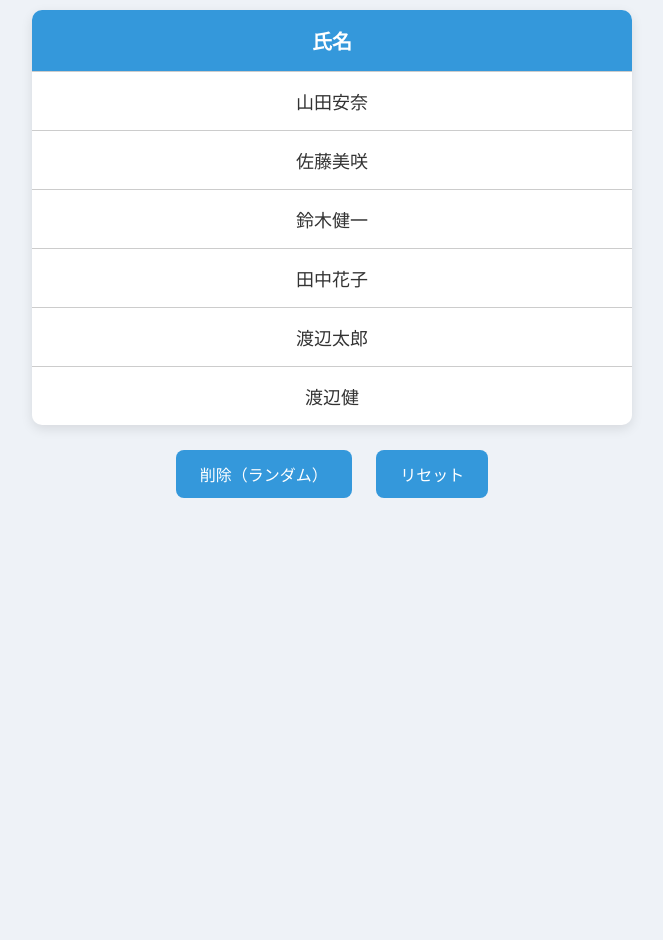
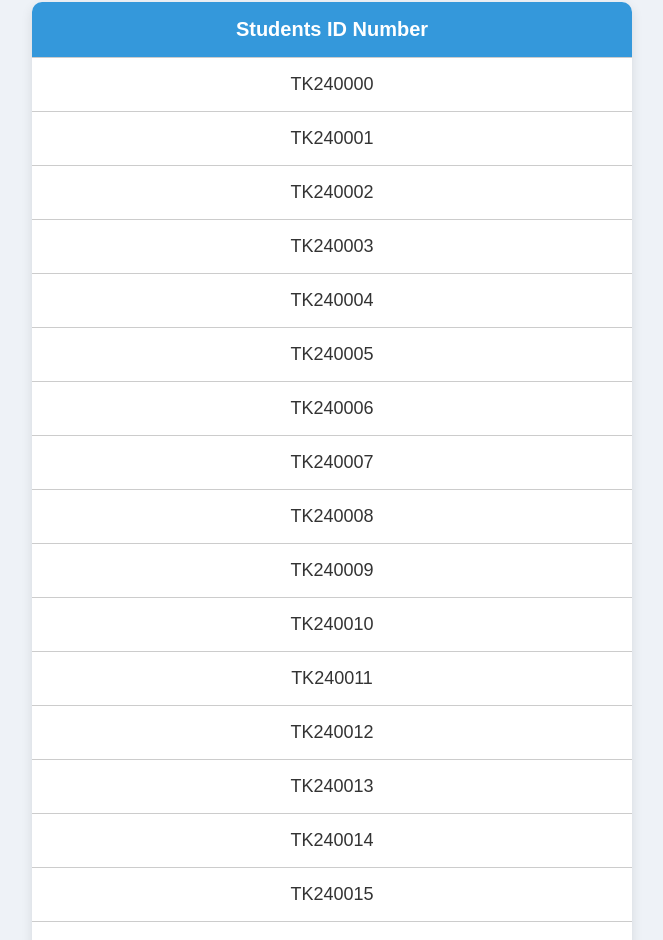
Before and after one commit to kodamaaaaaa/NoAttendance, a plain HTML site: page index.html in a window 1280 px wide. Shown: the part 89-1029 px from the top of the page, without its empty margins (308-971 px from the left). Before the commit the page ends 800 px from the top, so only its background shows below. Drawn offline with Linux system fonts and the light colour scheme.

Commit message:
Update index.html

```diff
--- a/index.html
+++ b/index.html
@@ -3,10 +3,10 @@
 <head>
   <meta charset="UTF-8" />
   <meta name="viewport" content="width=device-width, initial-scale=1.0"/>
-  <title>未出席者</title>
+  <title>NOT ATTENDING</title>
   <style>
     body {
-      font-family: 'Arial', sans-serif;
+      font-family:'Arial', sans-serif;
       padding: 20px;
       background-color: #eef2f7;
       color: #333;
@@ -87,34 +87,47 @@
   </style>
 </head>
 <body>
-  <h1>未出席者</h1>
+  <h1>NOT ATTENDING</h1>
 
   <div class="table-container">
     <table id="nameTable">
       <thead>
         <tr>
-          <th>氏名</th>
+          <th>Students ID Number</th>
         </tr>
       </thead>
       <tbody id="tableBody">
-        <!-- JavaScriptで挿入 -->
       </tbody>
     </table>
   </div>
 
   <div class="controls">
-    <button class="button" onclick="deleteRandom()">削除（ランダム）</button>
-    <button class="button" onclick="refreshTable()">リセット</button>
+    <button class="button" onclick="deleteRandom()">Delete</button>
+    <button class="button" onclick="refreshTable()">Refresh</button>
   </div>
 
   <script>
     const originalNames = [
-      "山田安奈",
-      "佐藤美咲",
-      "鈴木健一",
-      "田中花子",
-      "渡辺太郎",
-      "渡辺健"
+      "TK240000",
+      "TK240001",
+      "TK240002",
+      "TK240003",
+      "TK240004",
+      "TK240005",
+      "TK240006",
+      "TK240007",
+      "TK240008",
+      "TK240009",
+      "TK240010",
+      "TK240011",
+      "TK240012",
+      "TK240013",
+      "TK240014",
+      "TK240015",
+      "TK240016",
+      "TK240017",
+      "TK240018",
+      "TK240019"
     ];
 
     function createTable(names) {
```
